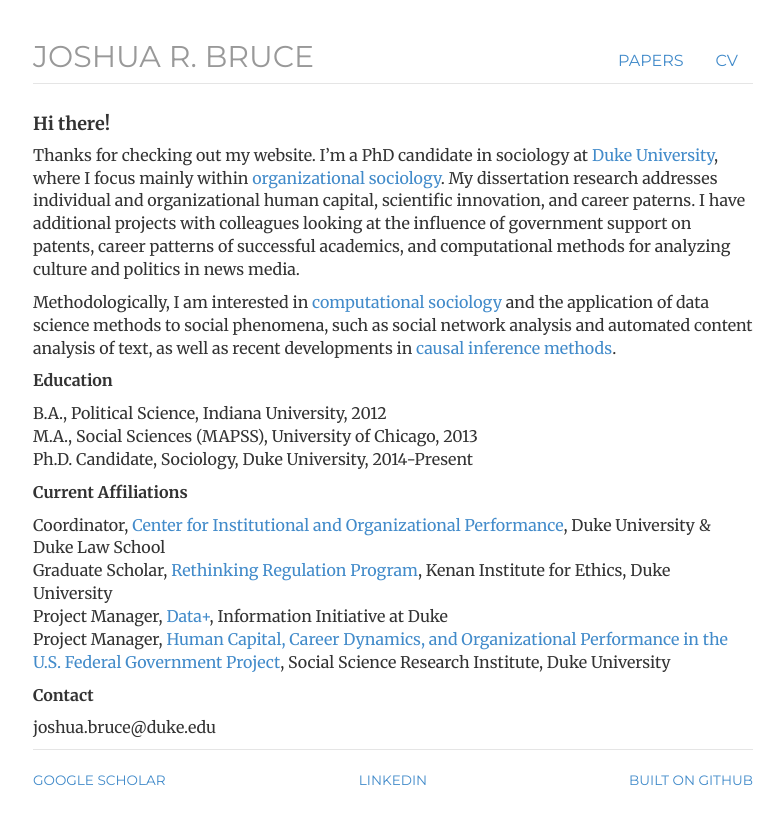
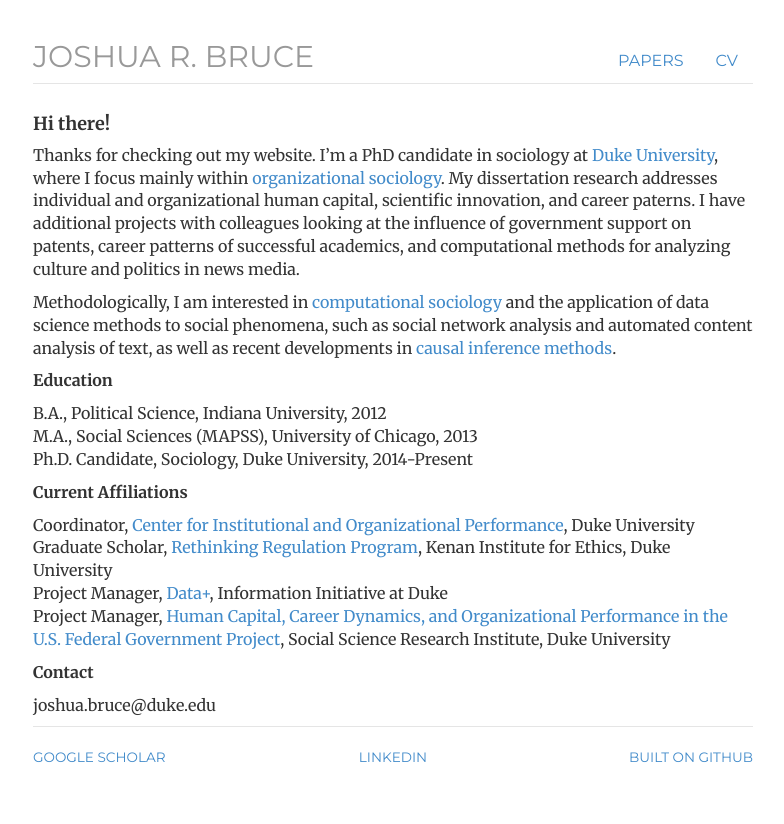
Before and after one commit to joshuarbruce/joshuarbruce.github.io, a Jekyll site: the page built from index.html, in a window 1280 px wide. Shown: the top 824 px of the page, without its empty margins (247-1031 px from the left). Built offline with Jekyll 4.4.1, drawn with Linux system fonts in a browser that asks for light colours; nearby versions of some CDN libraries.

Commit message:
Update index.html

```diff
--- a/index.html
+++ b/index.html
@@ -15,7 +15,7 @@
 	</p>
 	<p><b>Current Affiliations</b></p>
 	<p>
-		Coordinator, <a href = "https://law.duke.edu/ciop/" target = "_blank">Center for Institutional and Organizational Performance</a>, Duke University & Duke Law School<br>
+		Coordinator, <a href = "https://law.duke.edu/ciop/" target = "_blank">Center for Institutional and Organizational Performance</a>, Duke University<br>
 		Graduate Scholar, <a href="http://kenan.ethics.duke.edu/regulation/" target="_blank">Rethinking Regulation Program</a>, Kenan Institute for Ethics, Duke University<br>
 		Project Manager, <a href='http://bigdata.duke.edu/projects/analytics-faculty-success' target = "_blank">Data+</a>, Information Initiative at Duke<br>
 		Project Manager, <a href="https://ssri.duke.edu/projects/human-capital-career-dynamics-and-organizational-performance-us-federal-government" target="_blank">Human Capital, Career Dynamics, and Organizational Performance in the U.S. Federal Government Project</a>, Social Science Research Institute, Duke University<br>
```
